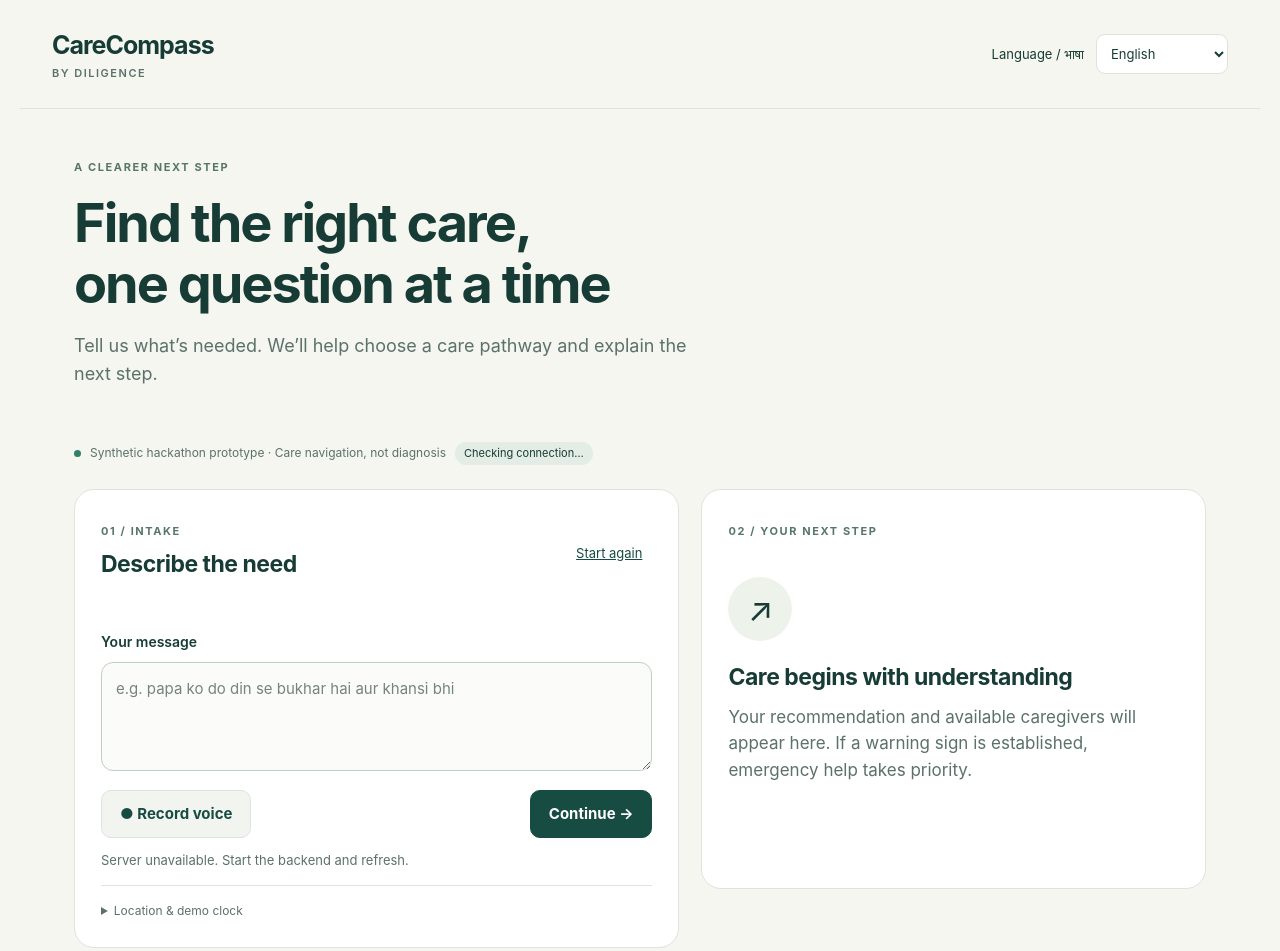
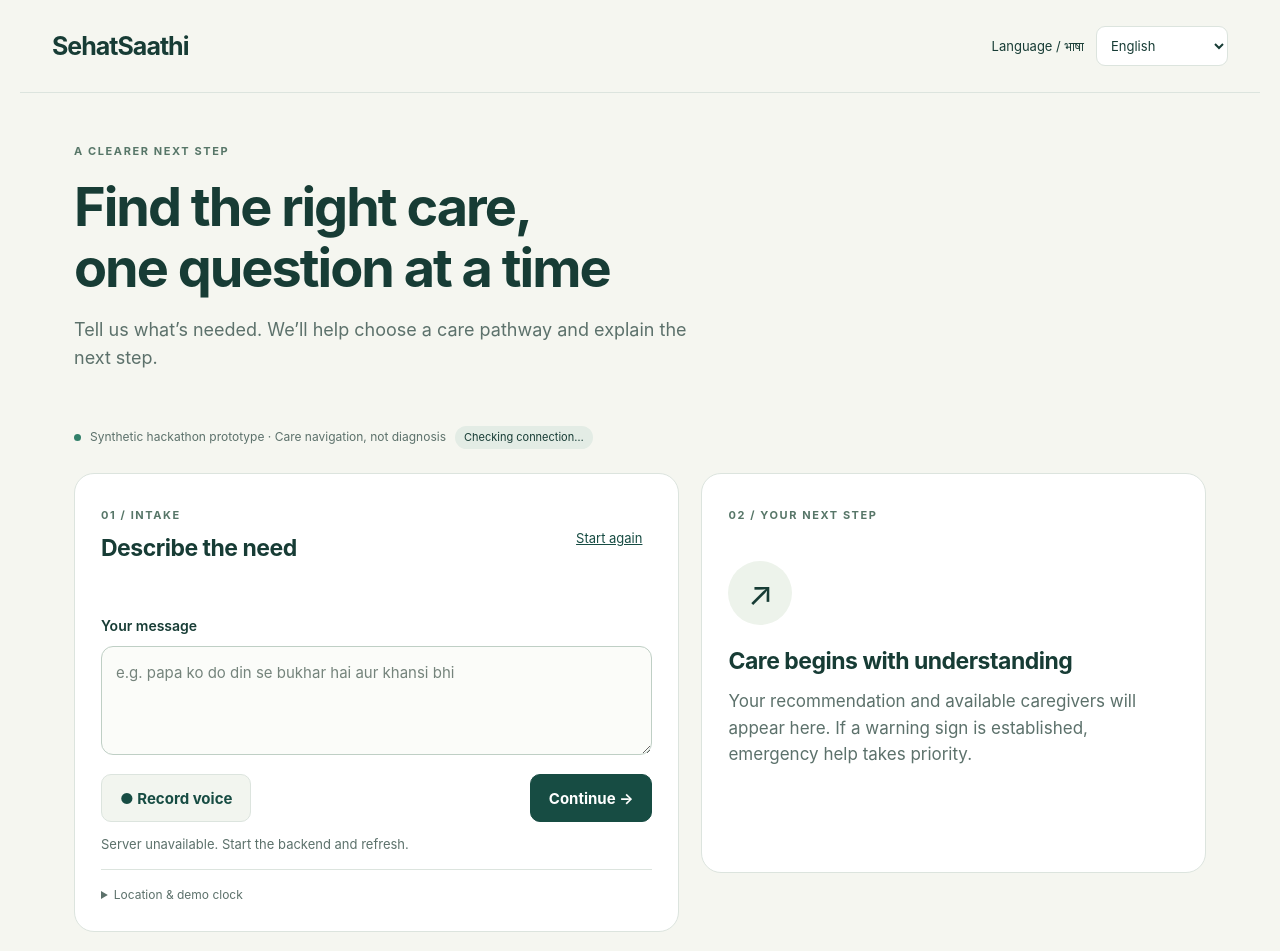
Before and after one commit to ShashankMehta18/Diligence-HackIIITD-CareCompass, a website: page frontend/index.html in a window 1280 px wide. Shown: the top 951 px of the page. Drawn offline with Linux system fonts and the light colour scheme; files that its build step writes are made by us from their sources; no server answers; files whose address does not match are found by name.

Commit message:
Change header branding from CareCompass to SehatSaathi

```diff
--- a/frontend/index.html
+++ b/frontend/index.html
@@ -1,7 +1,7 @@
 <!doctype html>
 <html lang="en"><head><meta charset="utf-8"><meta name="viewport" content="width=device-width, initial-scale=1"><meta name="theme-color" content="#174c43"><title>CareCompass · Diligence</title><link rel="stylesheet" href="/assets/style.css"><script src="/assets/app.js" defer></script></head>
 <body>
-<header><a class="brand" href="/">CareCompass<span>by Diligence</span></a><div class="language"><label for="language">Language / भाषा</label><select id="language"><option value="en">English</option><option value="hi">हिन्दी</option><option value="auto">Hinglish / Auto</option></select></div></header>
+<header><a class="brand" href="/">SehatSaathi<span></span></a><div class="language"><label for="language">Language / भाषा</label><select id="language"><option value="en">English</option><option value="hi">हिन्दी</option><option value="auto">Hinglish / Auto</option></select></div></header>
 <main>
 <section class="intro"><span class="eyebrow" id="eyebrow">A CLEARER NEXT STEP</span><h1 id="heading">Find the right care,<br>one question at a time</h1><p id="subtitle">Tell us what’s needed. We’ll help choose a care pathway and explain the next step.</p></section>
 <div class="scope"><span class="dot"></span><span id="scope">Synthetic hackathon prototype · Care navigation, not diagnosis</span><span id="mode" class="badge">Checking connection…</span></div>
```
